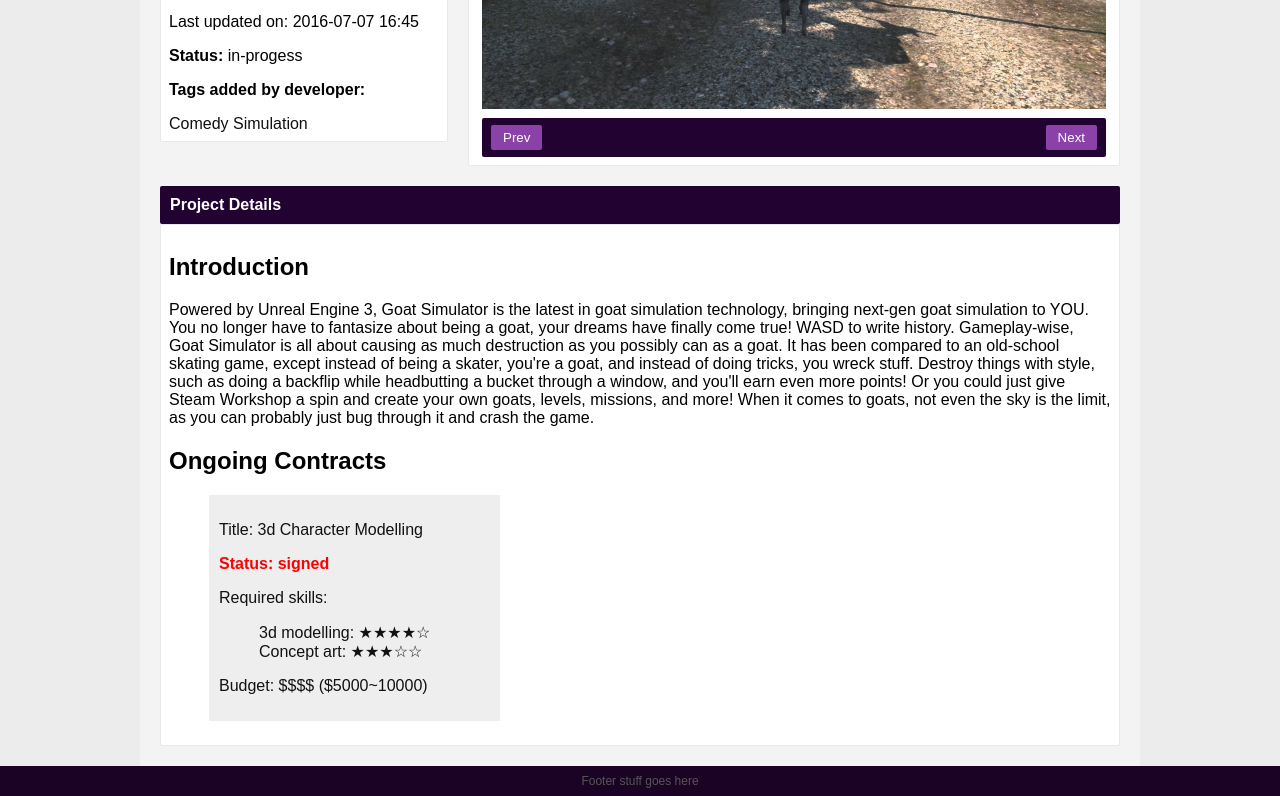
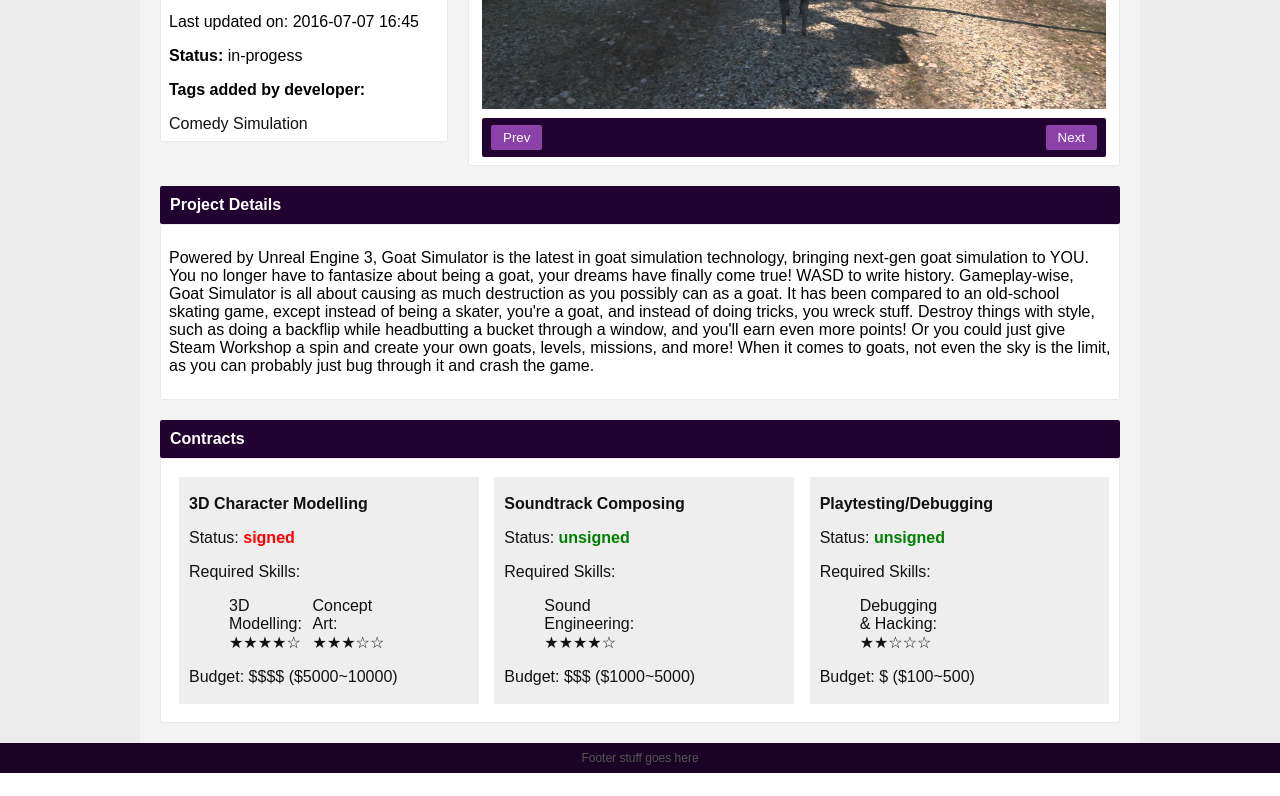
Before and after one commit to 2nd47/CSC309-A4, a website: page project.html in a window 1280 px wide. Shown: the part 364-1160 px from the top of the page. After the commit the page ends 1137 px from the top, so only its background shows below. Drawn offline with Linux system fonts and the light colour scheme.

Commit message:
Adjusted contract page
- Decoupled contract tab from project details tab
- Merged some css styles
- Edited some css styles
- Formatted the database schema a little (visually, comments)
- Added more contract showcases

```diff
--- a/assets/css/project.css
+++ b/assets/css/project.css
@@ -39,15 +39,24 @@
   float: right;
 }
 
+#contract_listing {
+  margin: 0;
+  padding: 0;
+}
+
 #contract_listing li {
 	list-style-type: none;
+  display: inline-block;
+  vertical-align: top;
+  width: 33%;
 }
 
 .contract_intro {
+  width: 90%;
 	display: block;
-	width: 30%;
-	padding: 10px;
+	padding: 2px 10px;
 	background-color: #EEEEEE;
+  margin: 10px 10px;
 }
 
 #showcase {
@@ -101,15 +110,17 @@
     color: #A1A1A1;
 }
 
-#details {
+#details, #ongoing_contracts {
 	float: right;
 	margin: 0;
 	width: 100%;
 }
+
 .level_wrapper {
 	clear: both;
 	padding-top: 20px;
 }
+
 #divider {
 	clear:both;
 }
--- a/project.html
+++ b/project.html
@@ -149,9 +149,7 @@
       					</div>
       					<div class="box_content">
       						<section id="details_introduction">
-      							<h2>Introduction</h2>
-      							<p>
-      								Powered by Unreal Engine 3, Goat Simulator is the latest in goat simulation technology,
+      							<p>Powered by Unreal Engine 3, Goat Simulator is the latest in goat simulation technology,
       								bringing next-gen goat simulation to YOU.
       								You no longer have to fantasize about being a goat, your dreams have finally come true! WASD to write history.
       								Gameplay-wise, Goat Simulator is all about causing as much destruction as you possibly can as a goat.
@@ -162,25 +160,57 @@
       								When it comes to goats, not even the sky is the limit, as you can probably just bug through it and crash the game.
       							</p>
       						</section>
-      						<section id="details_contracts">
-      							<h2>Ongoing Contracts</h2>
+      					</div>
+      				</section>
+      			</div>
+            <div class="level_wrapper">
+              <section id="ongoing_contracts">
+                <div class="box_tag">
+                  Contracts
+                </div>
+                <div class="box_content">
                   <ul id="contract_listing">
                     <li>
                       <a href="contract.html" style="text-decoration: none">
                         <div class="contract_intro">
-											<p>Title: 3d Character Modelling</p>
-											<p><strong style="color: red">Status: signed</strong></p>
-											<p>Required skills:</p>
+                          <p><strong>3D Character Modelling</strong></p>
+                          <p>Status: <strong style="color: red">signed</strong></p>
+                          <p>Required Skills:</p>
                           <ul>
-												<li>3d modelling: ★★★★☆</li>
-												<li>Concept art: ★★★☆☆</li>
+                            <li>3D Modelling: ★★★★☆</li>
+                            <li>Concept Art: ★★★☆☆</li>
                           </ul>
                           <p>Budget: $$$$ ($5000~10000)</p>
                         </div>
                       </a>
                     </li>
+                    <li>
+                      <a href="contract.html" style="text-decoration: none">
+                        <div class="contract_intro">
+                          <p><strong>Soundtrack Composing</strong></p>
+                          <p>Status: <strong style="color: green">unsigned</strong></p>
+                          <p>Required Skills:</p>
+                          <ul>
+                            <li>Sound Engineering: ★★★★☆</li>
                           </ul>
-      						</section>
+                          <p>Budget: $$$ ($1000~5000)</p>
+                        </div>
+                      </a>
+                    </li>
+                    <li>
+                      <a href="contract.html" style="text-decoration: none">
+                        <div class="contract_intro">
+                          <p><strong>Playtesting/Debugging</strong></p>
+                          <p>Status: <strong style="color: green">unsigned</strong></p>
+                          <p>Required Skills:</p>
+                          <ul>
+                            <li>Debugging & Hacking: ★★☆☆☆</li>
+                          </ul>
+                          <p>Budget: $ ($100~500)</p>
+                        </div>
+                      </a>
+                    </li>
+                  </ul>
                 </div>
               </section>
             </div>
```
Also changed, not shown: db/models.js (+19 -2 lines). Lines whose indentation alone changed are shown as unchanged.
